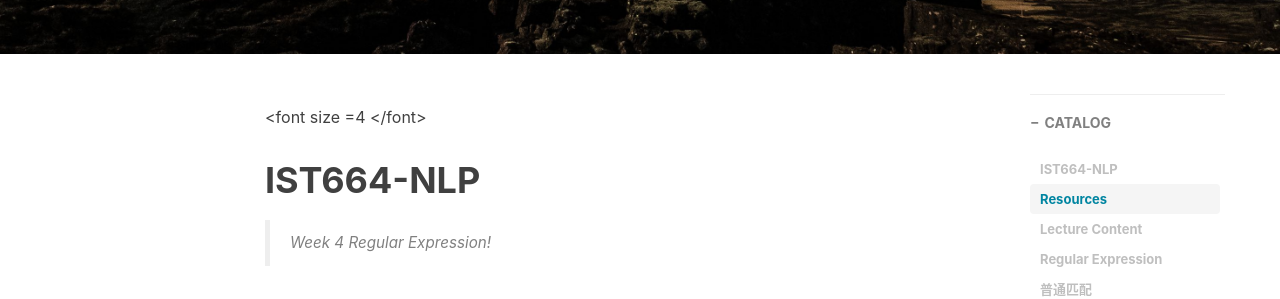
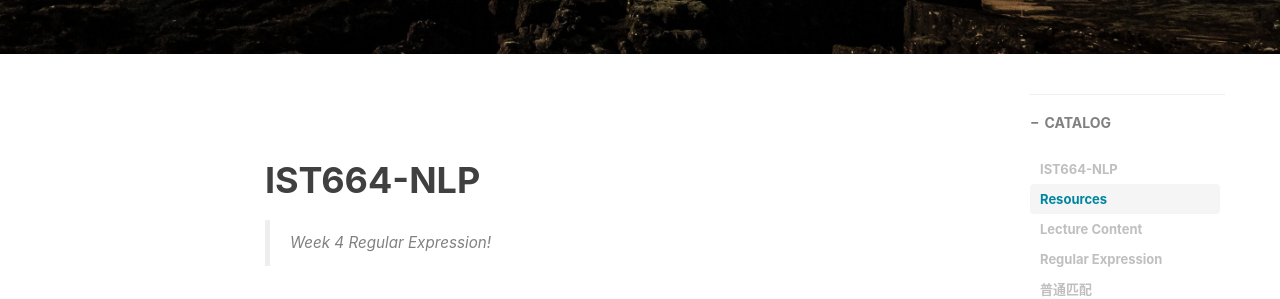
Before and after one commit to RJzhu123/RJzhu123.github.io, a Jekyll site: the page built from _posts/2019-08-20-Hello-Syracuse.md, in a window 1280 px wide and 900 px high, scrolled down 316 px. Shown: the part 153-452 px from the top of the window. Built offline with Jekyll 4.4.1, drawn with Linux system fonts in a browser that asks for light colours; nearby versions of some CDN libraries; comment, search, counter and statistics services are not loaded.

Commit message:
Update 2019-08-20-Hello-Syracuse.md

```diff
--- a/_posts/2019-08-20-Hello-Syracuse.md
+++ b/_posts/2019-08-20-Hello-Syracuse.md
@@ -9,8 +9,7 @@ catalog: true                       # 是否归档
 tags:                               #标签
     - study
 ---
-
-<font size =4 </font>
+<font size="4"></font><br />
 # **IST664-NLP**
 >Week 4 Regular Expression!
 
```
